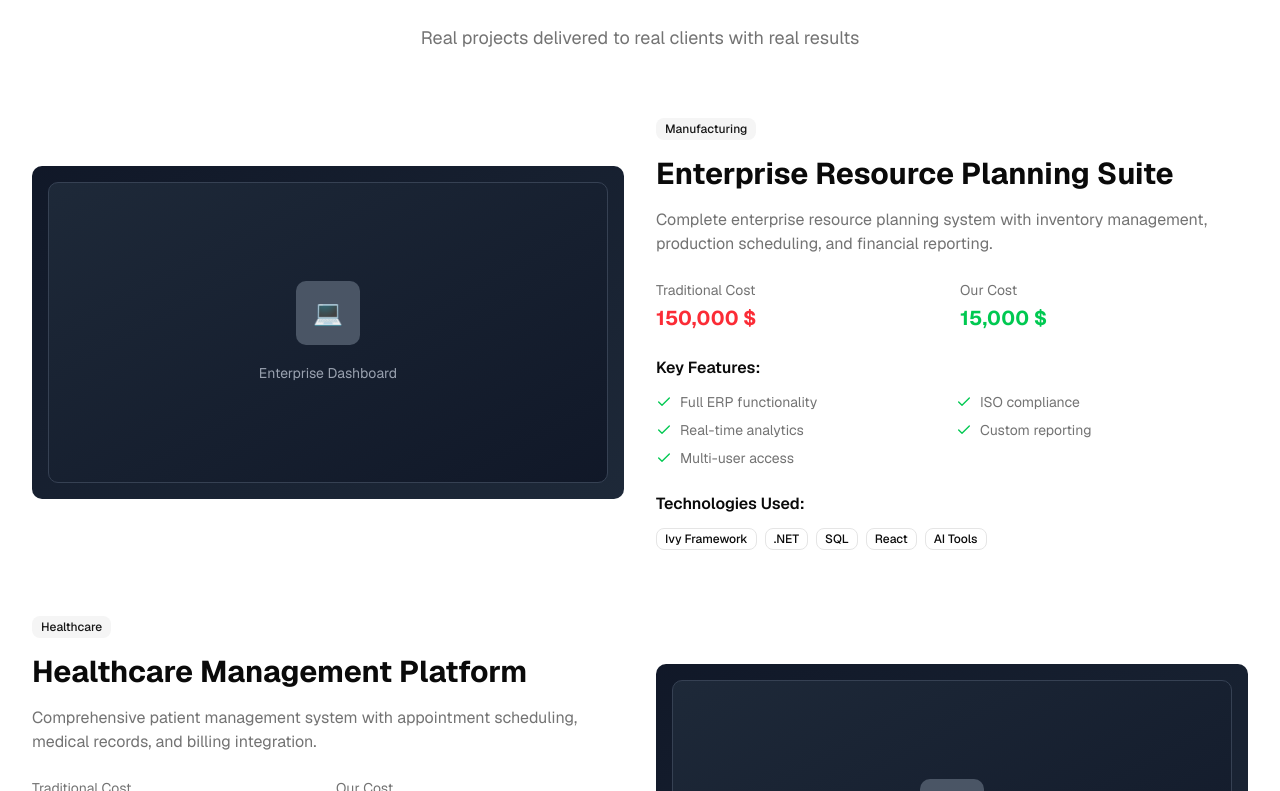
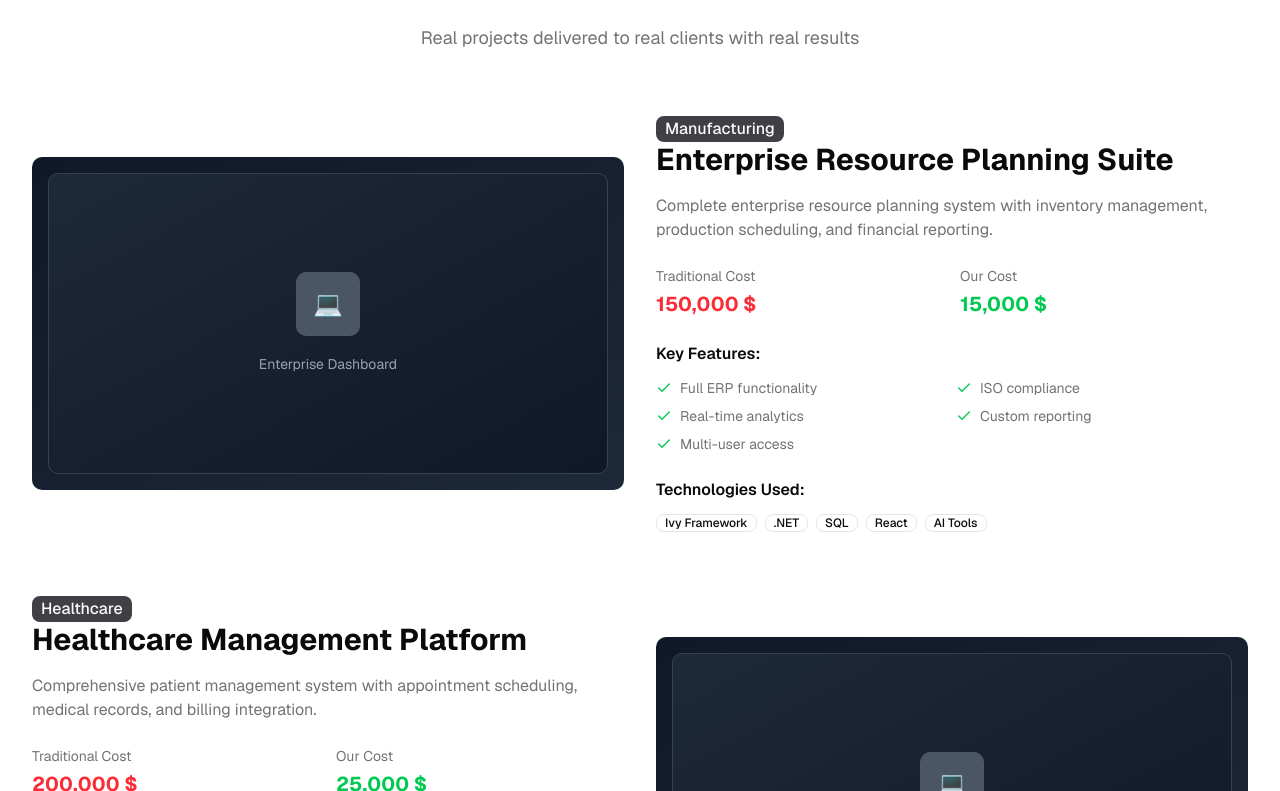
Before and after one commit to SpaceCorps/web, a React (Vite) app: page /portfolio in a window 1280 px wide. Shown: the part 909-1700 px from the top of the page. Built offline with nearby package versions, Linux system fonts and the light colour scheme.

Commit message:
feat: improve better style for secondary badge

```diff
--- a/src/components/FeaturedProjectsSection/FeaturedProjectsSection.tsx
+++ b/src/components/FeaturedProjectsSection/FeaturedProjectsSection.tsx
@@ -52,9 +52,7 @@ const ProjectCard: React.FC<ProjectCardProps & { index: number }> = ({
         className={`${isEven ? "order-1 lg:order-2" : "order-1 lg:order-1"} space-y-6`}
       >
         <div>
-          <Badge variant="secondary" className="mb-4">
-            {category}
-          </Badge>
+          <Badge variant="secondary">{category}</Badge>
           <h3 className="text-2xl md:text-3xl font-bold text-foreground mb-4">
             {title}
           </h3>
--- a/src/components/ui/badge.tsx
+++ b/src/components/ui/badge.tsx
@@ -5,14 +5,14 @@ import { cva, type VariantProps } from "class-variance-authority";
 import { cn } from "@/lib/utils";
 
 const badgeVariants = cva(
-  "inline-flex items-center justify-center rounded-md border px-2 py-0.5 text-xs font-medium w-fit whitespace-nowrap shrink-0 [&>svg]:size-3 gap-1 [&>svg]:pointer-events-none focus-visible:border-ring focus-visible:ring-ring/50 focus-visible:ring-[3px] aria-invalid:ring-destructive/20 dark:aria-invalid:ring-destructive/40 aria-invalid:border-destructive transition-[color,box-shadow] overflow-hidden",
+  "inline-flex items-center justify-center rounded-md border px-2 text-xs font-medium w-fit whitespace-nowrap shrink-0 [&>svg]:size-3 gap-1 [&>svg]:pointer-events-none focus-visible:border-ring focus-visible:ring-ring/50 focus-visible:ring-[3px] aria-invalid:ring-destructive/20 dark:aria-invalid:ring-destructive/40 aria-invalid:border-destructive transition-[color,box-shadow] overflow-hidden",
   {
     variants: {
       variant: {
         default:
-          "border-transparent bg-primary text-primary-foreground [a&]:hover:bg-primary/90",
+          "border-transparent bg-primary text-primary-foreground [a&]:hover:bg-primary/90 ",
         secondary:
-          "border-transparent bg-secondary text-secondary-foreground [a&]:hover:bg-secondary/90",
+          "border-transparent bg-[rgba(63,63,70,1)] text-primary-foreground [a&]:hover:bg-[rgba(63,63,70,0.9)] text-md",
         destructive:
           "border-transparent bg-destructive text-white [a&]:hover:bg-destructive/90 focus-visible:ring-destructive/20 dark:focus-visible:ring-destructive/40 dark:bg-destructive/60",
         outline:
```
